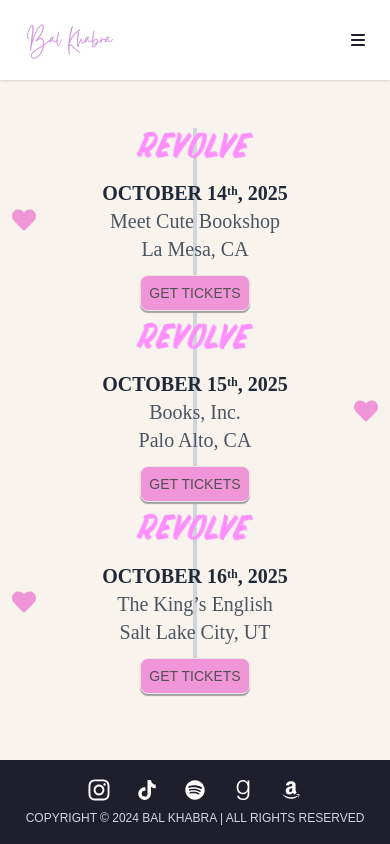
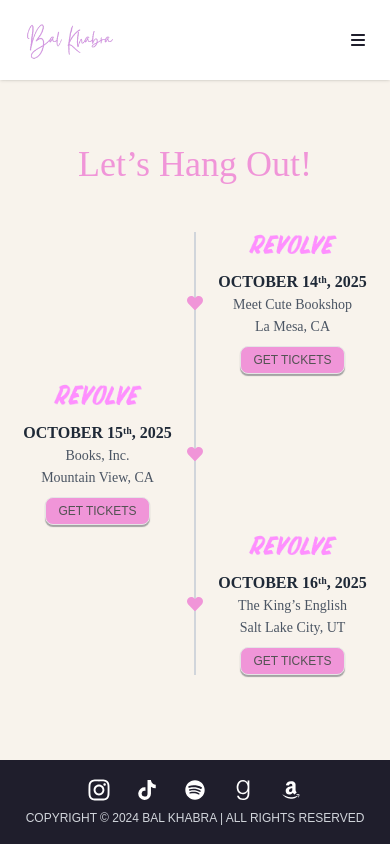
Before and after one commit to Surajtamatta/book, a Next.js app: page /event in a window 390 px wide. Built offline with nearby package versions, Linux system fonts and the light colour scheme; a web font is replaced by a local one.

Commit message:
fix responsiveness of event mobile view

```diff
--- a/src/components/Navbar/index.jsx
+++ b/src/components/Navbar/index.jsx
@@ -36,7 +36,7 @@ const Navbar = () => {
       >
         <div className="w-full h-12 flex font-poppins justify-between items-center ">
 
-          <div className={`
+          <Link href={'/'} className={`
           w-1/2 relative z-50 flex justify-start  gap-5 font-poppins font-medium
          sm:justify-end
           `}>
@@ -44,7 +44,7 @@ const Navbar = () => {
             relative
             right-10  sm:left-24
             `}/>
-          </div>
+          </Link>
 
 
 
--- a/src/pages/event/index.jsx
+++ b/src/pages/event/index.jsx
@@ -16,7 +16,7 @@ const events = [
   {
     date: "October 15ᵗʰ, 2025",
     title: "Books, Inc.",
-    location: "Palo Alto, CA",
+    location: "Mountain View, CA",
     titleimg: "/revolvetitle.png",
     link: "https://booksinc.net/event/2025-10-15/bal-khabra-books-inc-mountain-view",
   },
@@ -47,16 +47,17 @@ const item = {
 export default function EventsPage() {
   return (
     <Layout>
-      <div className="min-h-[90vh] bg-pink-50 py-10 px-6">
-        <header className="text-center mb-12">
+      <div className="min-h-[90vh] bg-pink-50 pt-36 sm:pt-16 md:pt-20 px-4 sm:px-6">
+        <div className="text-center mb-12">
           <h1 className="text-4xl font-adobejenson  text-[#f095d8]">
             Let’s Hang Out!
           </h1>
-        </header>
+        </div>
 
         <div className="relative max-w-2xl mx-auto">
+
           {/* Vertical Line */}
-          <div className="absolute left-1/2 top-0 h-full w-1 bg-gray-300 transform -translate-x-1/2 z-0" />
+          <div className="block absolute left-1/2 top-0 h-full w-[2px]  sm:w-1 bg-gray-300 transform -translate-x-1/2 z-0" />
 
           <motion.div
             variants={container}
@@ -70,18 +71,18 @@ export default function EventsPage() {
                 <motion.div
                   key={index}
                   variants={item}
-                  className={`w-full md:w-1/2 px-6 flex flex-col justify-center items-center mt-0  rounded relative ${
-                    isLeft ? "md:ml-0 md:mr-auto" : "md:mr-0 md:ml-auto"
+                  className={`w-1/2 sm:px-6 flex flex-col justify-center items-center mt-0  rounded relative ${
+                    isLeft ? "ml-0 mr-auto pr-4" : "mr-0 ml-auto pl-4"
                   }`}
                 >
                   {/* Dot on timeline */}
                   <FaHeart
-                    className={`absolute  top-1/2 w-6 h-6  text-[#f095d8] transform -translate-y-1/2 z-10
-                     ${isLeft ? "-right-3" : "-left-3"}
+                    className={`absolute  top-1/2 w-4 h-4 sm:w-6 sm:h-6  text-[#f095d8] transform -translate-y-1/2 z-10
+                     ${isLeft ? "-right-2 sm:-right-3" : "-left-2 sm:-left-3"}
                     `}
                   />
 
-                  <div className="w-full max-w-32 aspect-[1/0.4] relative left-0 ">
+                  <div className="w-full max-w-24 sm:max-w-32 aspect-[1/0.4] relative left-0 ">
                     <Image
                       src={event.titleimg}
                       alt={event.title}
@@ -90,16 +91,16 @@ export default function EventsPage() {
                       className="flex justify-start"
                     />
                   </div>
-                  <div className="font-kievitSerifBold text-gray-800 font-semibold text-xl uppercase">
+                  <div className="font-kievitSerifBold text-gray-800 font-semibold text-base sm:text-xl uppercase">
                     {event.date}
                   </div>
-                  <div className="mt-1  leading-none text-xl flex flex-col items-center gap-2  text-gray-600">
+                  <div className="mt-1  leading-none text-sm sm:text-xl flex flex-col items-center gap-2  text-gray-600">
                     <span className="font-medium  font-kievitSerif ">{event.title}</span>
                     <span className=" font-kievitSerif "> {event.location}</span>
                   </div>
 
                  <Link href={event.link}>
-                   <button class="group mt-4 text-sm relative bg-[#f095d8] h-9  hover:text-[#f095d8] hover:bg-white inline-flex p-2 sm:px-4 sm:py-2  items-center justify-center overflow-hidden rounded-lg border border-neutral-200   font-medium text-neutral-600 transition-all [box-shadow:0px_2px_1px_#a3a3a3] active:translate-y-[2px] active:shadow-none">
+                   <button class="group mt-3 sm:mt-4 text-xs sm:text-sm relative bg-[#f095d8] h-7 sm:h-9  hover:text-[#f095d8] hover:bg-white inline-flex  px-3 py-2 sm:px-4 sm:py-2  items-center justify-center overflow-hidden rounded-lg border border-neutral-200   font-medium text-neutral-600 transition-all [box-shadow:0px_2px_1px_#a3a3a3] active:translate-y-[2px] active:shadow-none">
                      GET TICKETS
                    </button></Link>
                 </motion.div>
```
